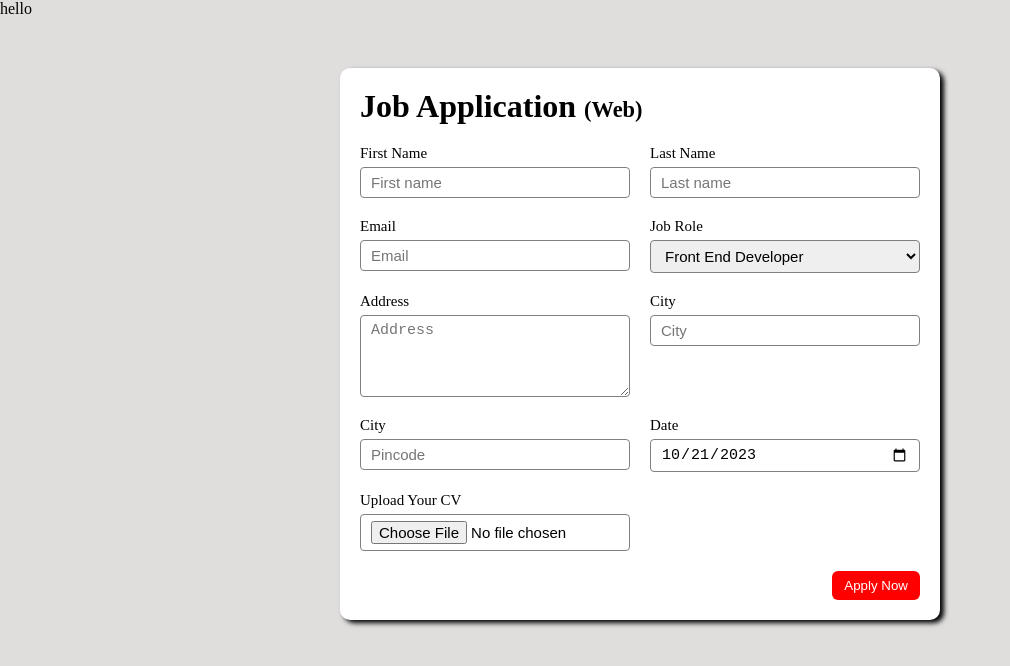
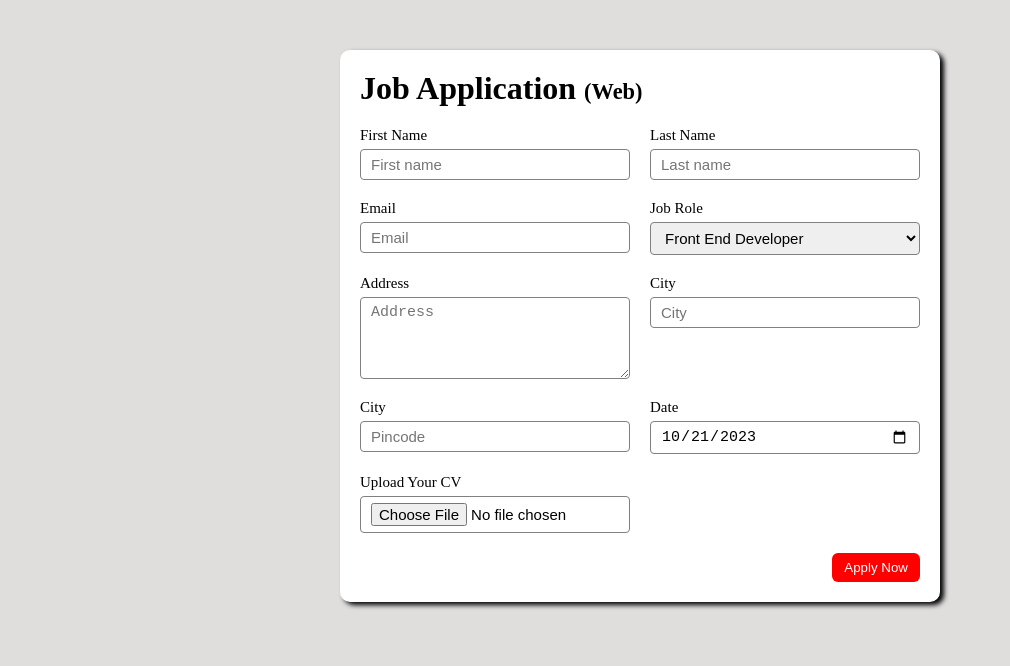
Before and after one commit to coolguy-codin-Rydham/Job-Application-Form, a plain HTML site: page index.html in a window 1280 px wide. Shown: the whole page, without its empty margins (0-1010 px from the left). Drawn offline with Linux system fonts and the light colour scheme.

Commit message:
Removed Something

```diff
--- a/index.html
+++ b/index.html
@@ -11,7 +11,6 @@
 
 <body>
 
-    <div class="hello">hello</div>
     <div class="container">
         <div class="apply_box">
             <h1>Job Application <span class="webBlock"> (Web) </span></h1>
```
